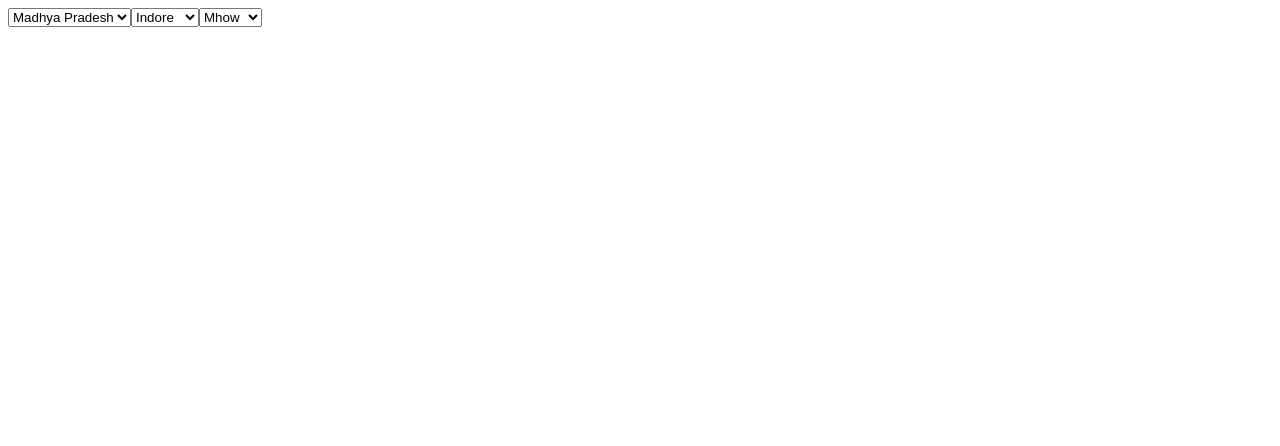
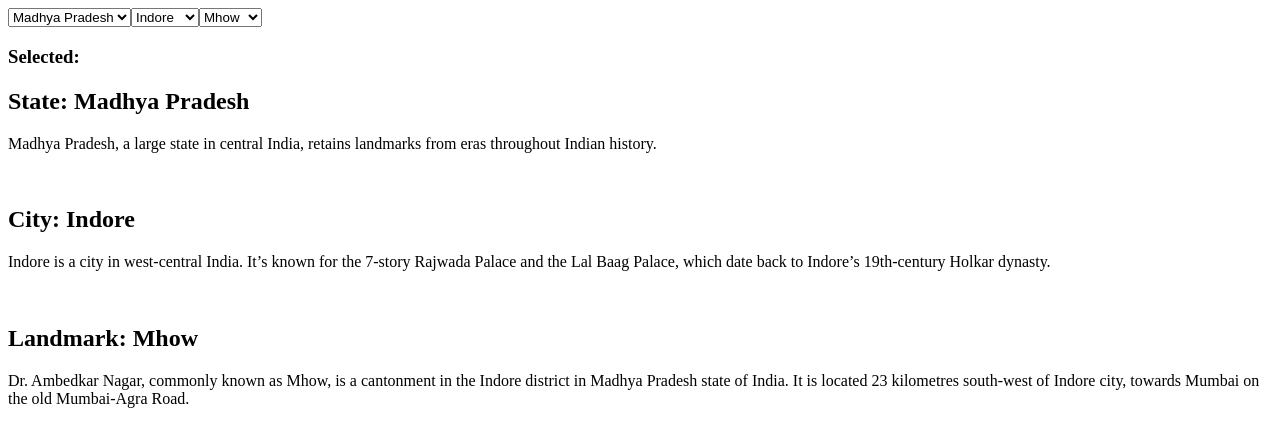
Before and after one commit to acciojob/dropdown-react-CodeshShubh, a React app: page / in a window 1280 px wide. Shown: the top 446 px of the page. Built offline with nearby package versions, Linux system fonts and the light colour scheme.

Commit message:
complete2

```diff
--- a/src/components/App.js
+++ b/src/components/App.js
@@ -294,6 +294,16 @@ function App() {
           <option key={index} value={index}>{items.name}</option>
         ))}
       </select>
+
+	  <h3>Selected:</h3>
+      <h2 id="state-title"><b>State:</b> {selectedState.name}</h2>
+      <p id="state-description">{selectedState.description}</p>
+	  <br></br>
+      <h2 id="city-name"><b>City:</b> {selectedCity.name}</h2>
+	  <p id="city-description">{selectedCity.description}</p>
+	  <br></br>
+      <h2 id="landmark-name"><b>Landmark:</b> {seletedLandmark.name}</h2>
+	  <p id="landmark-description">{seletedLandmark.description}</p>
     </div>
   );
 }
```
